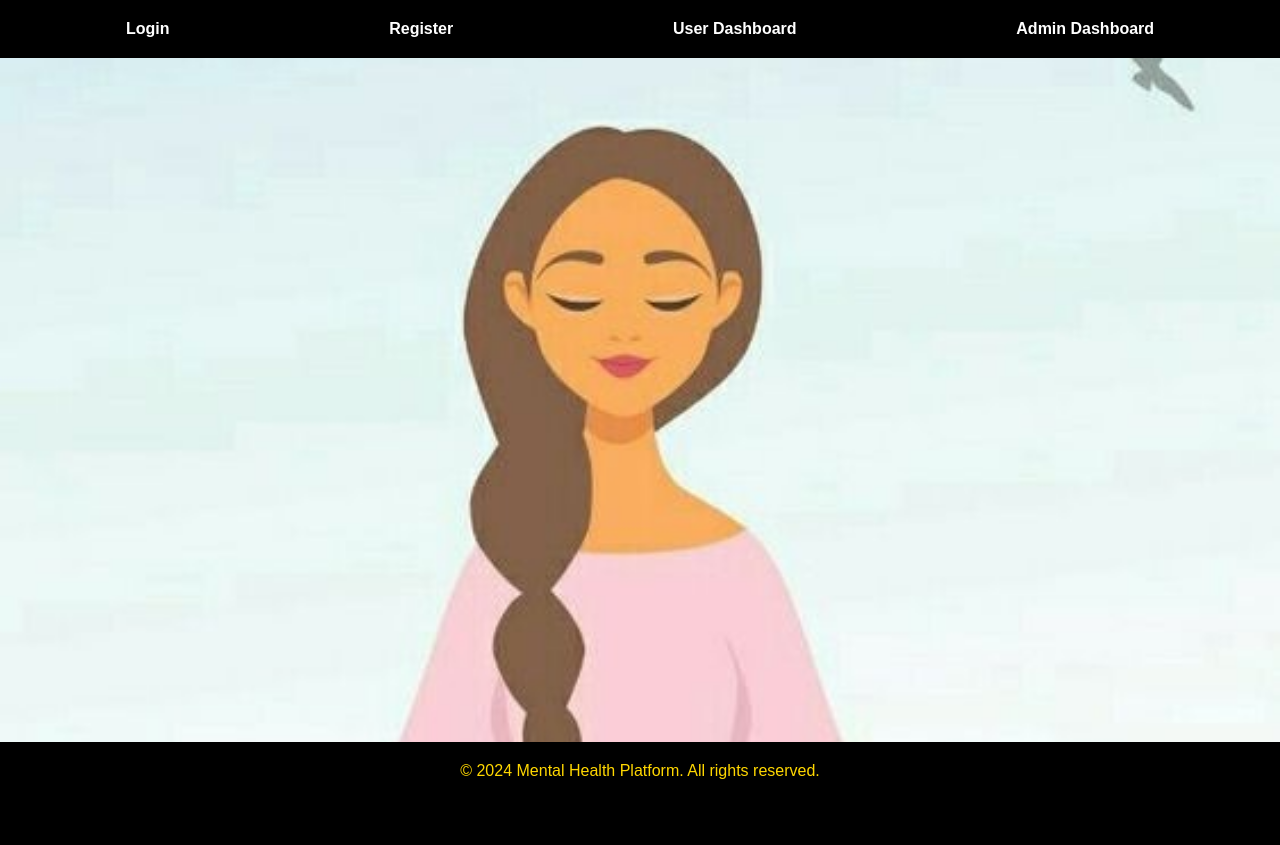
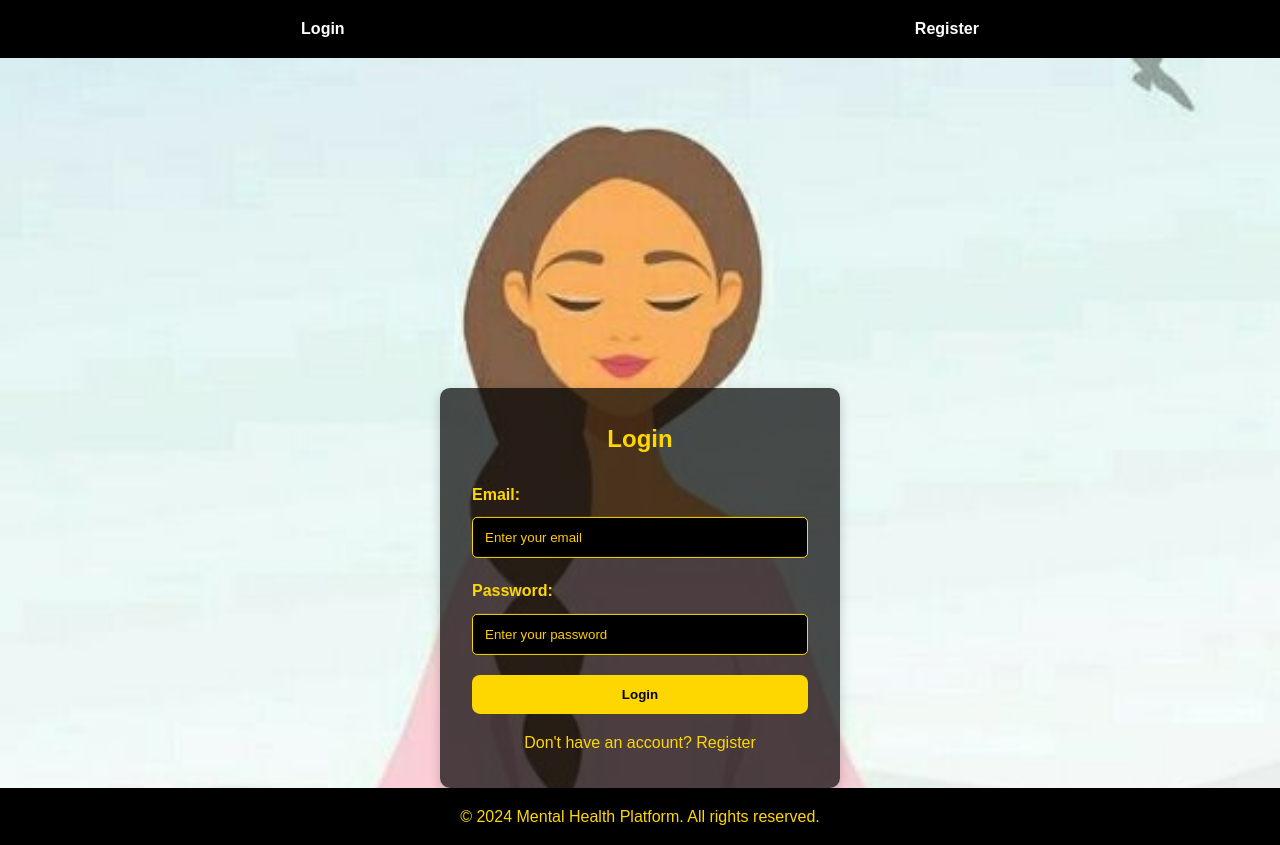
Before and after one commit to Nissi-Paul-Mikkili/mental-health-application, a React (Create React App) app: page / in a window 1280 px wide. Before the commit the page ends 800 px from the top, so only its background shows below. Built offline with nearby package versions, Linux system fonts and the light colour scheme.

Commit message:
Implemented role-based navigation and login functionality

```diff
--- a/src/App.css
+++ b/src/App.css
@@ -72,22 +72,22 @@ footer {
   width: 100%;
   max-width: 400px;
   margin: 0 auto;
-  background-color: rgba(0, 0, 0, 0.7); /* Black background */
+  background-color: rgba(0, 0, 0, 0.7); /* Translucent background */
   padding: 2rem;
   border-radius: 10px;
   box-shadow: 0 4px 12px rgba(0, 0, 0, 0.2);
   color: #ffd700; /* Yellow text */
   position: relative;
   top: 50%;
-  transform: translateY(50%);
+  transform: translateY(-50%); /* Vertically center the form */
 }
 
 .main-container {
   display: flex;
-  justify-content: center; /* Centers the form horizontally */
-  align-items: center; /* Centers the form vertically */
-  height: calc(100vh - 70px); /* Full viewport height minus the header height */
-  padding-top: 70px; /* To avoid overlap with the navbar */
+  justify-content: center; /* Centers horizontally */
+  align-items: center; /* Centers vertically */
+  height: calc(100vh - 70px); /* Full viewport height minus the header */
+  padding-top: 70px; /* Prevent overlap with header */
 }
 
 .form-container h2 {
--- a/src/App.js
+++ b/src/App.js
@@ -1,22 +1,39 @@
-import React from 'react';
+import React,{useState} from 'react';
 import { BrowserRouter as Router, Route, Routes } from 'react-router-dom';
-import AdminDashboard from './Components/Admin/AdminDashboard';
-import UserDashboard from './Components/User/UserDashboard';
-import Login from './Components/Auth/Login';
-import Register from './Components/Auth/Register';
-import Header from './Components/Layout/Header';
+import AdminDashboard from './Components/Admin/AdminDashboard' // Use your existing AdminDashboard component
+import UserDashboard from './Components/User/UserDashboard'   // Use your existing UserDashboard component
+import Login from './Components/Auth/Login'; // Use your existing Login component
+import Register from './Components/Auth/Register' // Use your existing Register component
+import Header from './Components/Layout/Header'
 import Footer from './Components/Layout/Footer';
 
 function App() {
+  const [userRole, setUserRole] = useState(null);  // State for storing the user role (admin/user)
+  const [isLoggedIn, setIsLoggedIn] = useState(false);  // State for login status
+
+  // Function to handle login and set the user role
+  const handleLogin = (role) => {
+    setUserRole(role);     // Set the role (admin or user)
+    setIsLoggedIn(true);   // Mark the user as logged in
+  };
+
+  // Function to handle logout and reset the user role
+  const handleLogout = () => {
+    setUserRole(null);     // Reset the role on logout
+    setIsLoggedIn(false);  // Mark the user as logged out
+  };
+
   return (
     <Router>
       <div className="App">
-        <Header />
+        {/* Pass role and login status to the Header */}
+        <Header userRole={userRole} isLoggedIn={isLoggedIn} handleLogout={handleLogout} />
         <Routes>
           <Route path="/admin" element={<AdminDashboard />} />
           <Route path="/user" element={<UserDashboard />} />
-          <Route path="/login" element={<Login />} />
+          <Route path="/login" element={<Login handleLogin={handleLogin} />} /> {/* Pass handleLogin to Login */}
           <Route path="/register" element={<Register />} />
+          <Route path="/" element={<Login handleLogin={handleLogin} />} /> {/* Default route - pass handleLogin */}
         </Routes>
         <Footer />
       </div>
--- a/src/Components/Auth/Login.js
+++ b/src/Components/Auth/Login.js
@@ -1,16 +1,29 @@
 import React, { useState } from 'react';
-import '../../App.css'; // Ensure App.css is imported if not already
+import { useNavigate } from 'react-router-dom'; // useNavigate from react-router-dom
+import '../../App.css'; // Correct CSS import
 
-function Login() {
+function Login({ handleLogin }) {
   const [email, setEmail] = useState('');
   const [password, setPassword] = useState('');
+  const navigate = useNavigate(); // useNavigate hook for redirection
 
   const handleSubmit = (e) => {
     e.preventDefault();
-    console.log('Login:', email, password);
+
+    // Simulate authentication based on email or password
+    if (email === 'admin@gmail.com' && password === 'admin') {
+      handleLogin('admin'); // Set role as admin
+      navigate('/admin'); // Redirect to admin dashboard
+    } else if (email === 'user@gmail.com' && password === 'user') {
+      handleLogin('user');  // Set role as user
+      navigate('/user'); // Redirect to user dashboard
+    } else {
+      alert('Invalid login credentials');
+    }
   };
 
   return (
+    <div className="main-container">
       <div className="form-container">
         <h2>Login</h2>
         <form onSubmit={handleSubmit}>
@@ -38,6 +51,7 @@ function Login() {
           <p>Don't have an account? <a href="/register">Register</a></p>
         </div>
       </div>
+    </div>
   );
 }
 
--- a/src/Components/Layout/Header.js
+++ b/src/Components/Layout/Header.js
@@ -2,15 +2,29 @@ import React from 'react';
 import { Link } from 'react-router-dom';
 import './Header.css';
 
-function Header() {
+function Header({ userRole, isLoggedIn, handleLogout }) {
   return (
     <header>
       <nav>
         <ul>
-          <li><Link to="/login">Login</Link></li>
-          <li><Link to="/register">Register</Link></li>
-          <li><Link to="/user">User Dashboard</Link></li>
-          <li><Link to="/admin">Admin Dashboard</Link></li>
+            {/* Show login link if user is not logged in */}
+            {!isLoggedIn && <li><Link to="/login">Login</Link></li>}
+
+            {/* Conditionally render the User Dashboard link only for regular users */}
+            {isLoggedIn && userRole === 'user' && <li><Link to="/user">User Dashboard</Link></li>}
+
+            {/* Conditionally render the Admin Dashboard link only for admins */}
+            {isLoggedIn && userRole === 'admin' && <li><Link to="/admin">Admin Dashboard</Link></li>}
+
+            {/* Hide the Register link if the user is logged in */}
+            {!isLoggedIn && <li><Link to="/register">Register</Link></li>}
+
+            {/* Show logout link when logged in */}
+            {isLoggedIn && (
+              <li>
+                <button onClick={handleLogout}>Logout</button>
+              </li>
+            )}
         </ul>
       </nav>
     </header>
```
Lines whose indentation alone changed are shown as unchanged.
